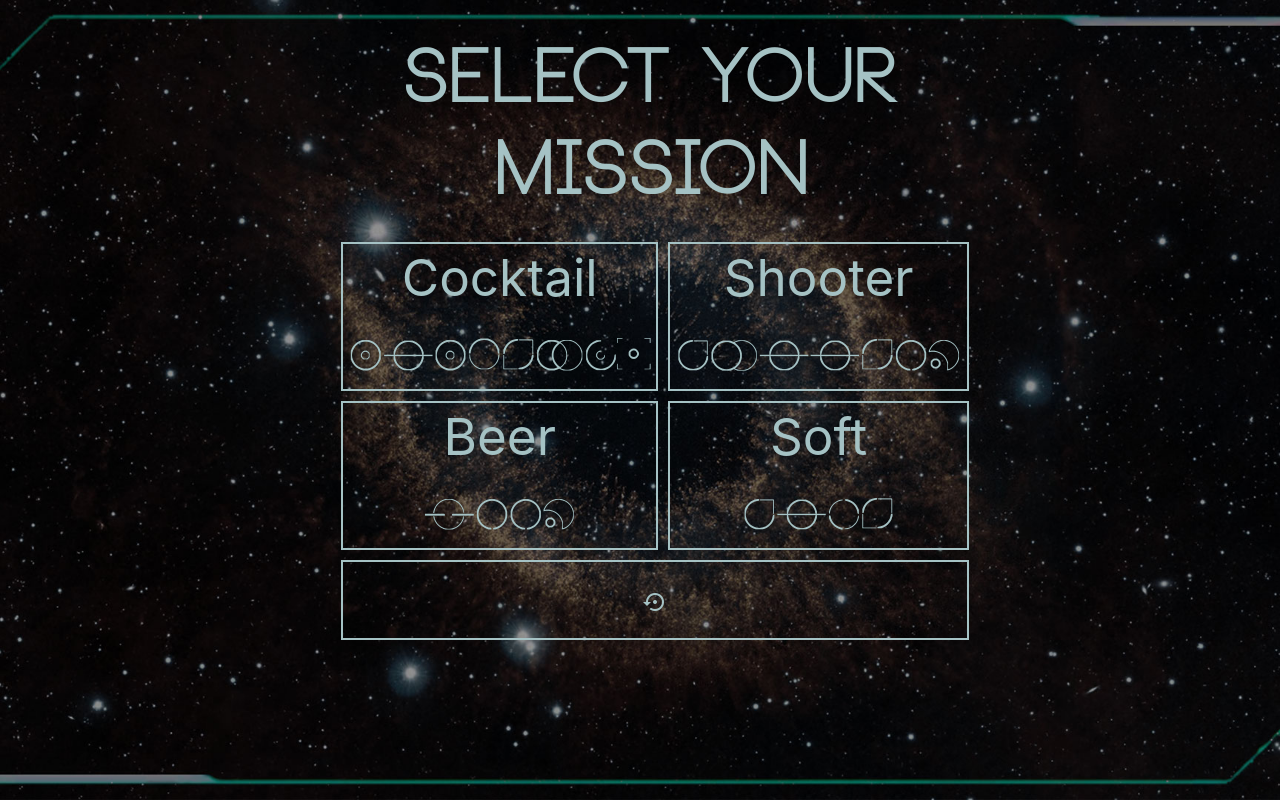
After one commit to kotoro/boogie_score_viewer, a Flask app: page /mission in a window 1280 px wide. The commit adds this page. Run offline with Flask 2, Linux system fonts and the light colour scheme; some libraries are stand-ins or nearby versions.

Commit message:
[DEV] Mission screen

```diff
--- a/app.py
+++ b/app.py
@@ -50,6 +50,14 @@ def launchAnim():
 @app.route('/')
 def index():
     return render_template("index.html")
+
+@app.route('/mission', methods=['GET'])
+def selectMission():
+    return render_template("mission.html")
+
+@app.route('/mission/<int:userid>/<type>', methods=['POST'])
+def launchMission():
+    return "A définir"
 
 @app.route('/test-codebarre')
 def testcode():
--- /dev/null
+++ b/static/styles/mission.css
@@ -0,0 +1,57 @@
+body {
+  margin-left: 30px
+}
+
+.mission-title {
+  font-family: "Neou";
+  font-weight: bold;
+  color: #a5c2c4;
+  position: relative;
+  width: 100%;
+ 	text-align: center;
+  font-size: 6vw;
+}
+
+.mission-section {
+	width: 60%;
+  margin: 40px auto;
+}
+
+.mission-grid-container {
+  display: grid;
+  grid-template-columns: auto auto;
+  justify-content: center;
+  grid-gap: 10px;
+  padding: 10px;
+}
+
+.mission-item {
+  text-align: center;
+  line-height: 5vw;
+  min-height: 80px;
+}
+
+button {
+  color: #a5c2c4;
+  border: 2px solid #a5c2c4;
+  background-color: #0000;
+  width: 100%;
+  height: 100%;
+  min-height: 80px;
+}
+
+button:active {
+  background-color: #40a5c2c4;
+}
+
+.mission-name {
+  font-size: 4vw;
+}
+
+.mission-encrypted {
+  font-size: 2vw;
+}
+
+.mission-abort {
+	grid-column: 1 / span 2;
+}
--- a/static/style.css
+++ b/static/styles/style.css
@@ -1,7 +1,8 @@
 body {
-    height: 100vh;
-    width: 100vw;
-    background-image: url("img/bg_site.jpg");
+    background-image: url("../img/bg_site.jpg");
+    background-repeat: no-repeat;
+    background-attachment: fixed;
+    background-position: center;
     background-size: cover;
     overflow: hidden;
 }
@@ -32,6 +33,7 @@ body {
 .hex-spawn {
     transform: scale(0)!important;
 }
+
 .line-container {
     overflow: hidden;
     clip-path: polygon(100% 7%, 100% 50%, 100% 93%, 10% 93%, 19.60% 67.45%, 19.71% 31.71%, 10% 7%);
@@ -115,7 +117,6 @@ body {
     font-size: 2.8em!important;
 }
 
-
 .place-number {
     position: absolute;
     color: white;
@@ -155,3 +156,7 @@ transform: translateY(0%);
 .name-spawn {
     transform: translateY(100%)!important;
 }
+
+.encrypted {
+    font-family: "SPACEODYSSEE";
+}
--- /dev/null
+++ b/templates/mission.html
@@ -0,0 +1,75 @@
+<!doctype html>
+<html lang="en">
+  <head>
+    <meta charset="utf-8">
+    <meta name="viewport" content="width=device-width, initial-scale=1, shrink-to-fit=no">
+    <link rel="stylesheet" href="https://stackpath.bootstrapcdn.com/bootstrap/4.2.1/css/bootstrap.min.css" integrity="sha384-GJzZqFGwb1QTTN6wy59ffF1BuGJpLSa9DkKMp0DgiMDm4iYMj70gZWKYbI706tWS" crossorigin="anonymous">
+    <link rel="stylesheet" href="static/fonts/stylesheet.css">
+    <link rel="stylesheet" href="static/styles/style.css">
+    <link rel="stylesheet" href="static/styles/mission.css">
+
+    <title>BoogieSpace - Mission Board</title>
+  </head>
+  <body>
+    <section class="mission-section" id="global-mission-board">
+        <h1 class="mission-title">Select your mission</h1>
+
+        <div class="mission-grid-container" id="mission-container">
+            <div class="mission-item" >
+                <button type="button" value="cocktail">
+                    <span class="name mission-name">Cocktail</span><br>
+                    <span class="name mission-encrypted encrypted">Cocktail</span>
+                </button>
+            </div>
+
+            <div class="mission-item" id="mission-shooter">
+                <button type="button" value="cocktail">
+                    <span class="name mission-name">Shooter</span><br>
+                    <span class="name mission-encrypted encrypted">Shooter</span>
+                </button>
+            </div>
+
+            <div class="mission-item" id="mission-beer">
+                <button type="button" value="cocktail">
+                    <span class="name mission-name">Beer</span><br>
+                    <span class="name mission-encrypted encrypted">Beer</span>
+                </button>
+            </div>
+
+            <div class="mission-item" id="mission-soft">
+                <button type="button" value="cocktail">
+                    <span class="name mission-name">Soft</span><br>
+                    <span class="name mission-encrypted encrypted">Soft</span>
+                </button>
+            </div>
+
+            <div class="mission-item mission-abort" id="mission-abort">
+                <button type="button" value="cocktail">
+                    <img src="static/img/ic_back.png" alt="Back" width="24" height="24">
+                </button>
+            </div>
+        </div>
+    </section>
+
+    <!-- <section class="mission-section" id="global-goblet-board">
+        <h1 class="mission-title">//Tableau des scores</h1>
+
+        <div class="scoreboard-item-container" id="score-9">
+            <img class="hex-spawn" src="static/img/leaderboard_frames/fourth_place_hexa.png">
+            <span class="place-number place-number-spawn place-number-small">9</span>
+            <div class="line-container">
+                <img class="line-spawn" src="static/img/leaderboard_frames/fourth_place_line.png">
+                <div class="name-container place-line-container-small">
+                    <span class="name name-spawn place-line-name-small"><span style="font-weight:bold">Nom</span> Prenom</span>
+                </div>
+            </div>
+        </div>
+    </section> -->
+
+    <script src="https://code.jquery.com/jquery-3.3.1.slim.min.js" integrity="sha384-q8i/X+965DzO0rT7abK41JStQIAqVgRVzpbzo5smXKp4YfRvH+8abtTE1Pi6jizo" crossorigin="anonymous"></script>
+    <script src="https://cdnjs.cloudflare.com/ajax/libs/popper.js/1.14.6/umd/popper.min.js" integrity="sha384-wHAiFfRlMFy6i5SRaxvfOCifBUQy1xHdJ/yoi7FRNXMRBu5WHdZYu1hA6ZOblgut" crossorigin="anonymous"></script>
+    <script src="https://stackpath.bootstrapcdn.com/bootstrap/4.2.1/js/bootstrap.min.js" integrity="sha384-B0UglyR+jN6CkvvICOB2joaf5I4l3gm9GU6Hc1og6Ls7i6U/mkkaduKaBhlAXv9k" crossorigin="anonymous"></script>
+    <script src="static/socket.io.js"></script>
+    <script src="static/main.js"></script>
+  </body>
+</html>
```
Also changed, not shown: templates/index.html (+3 -4 lines), static/img/ic_back.png (added). Lines whose indentation alone changed are shown as unchanged.
